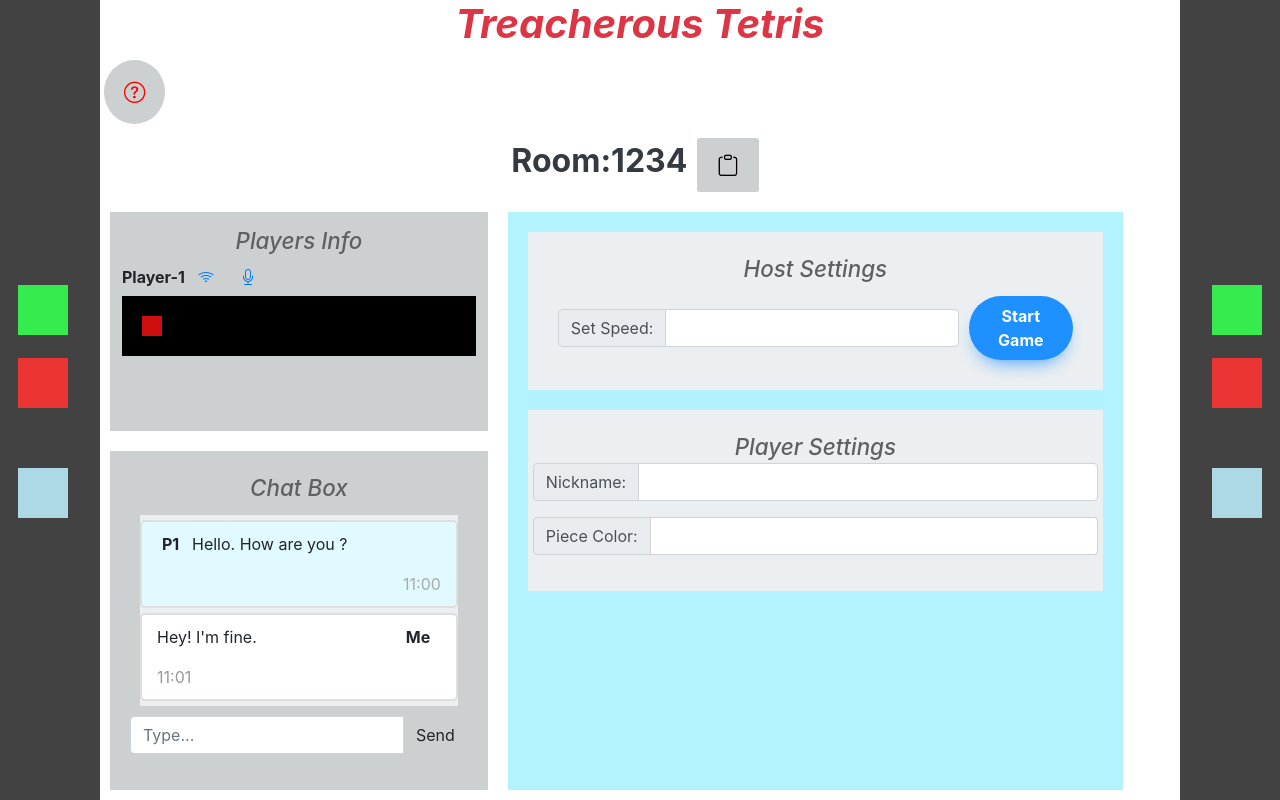
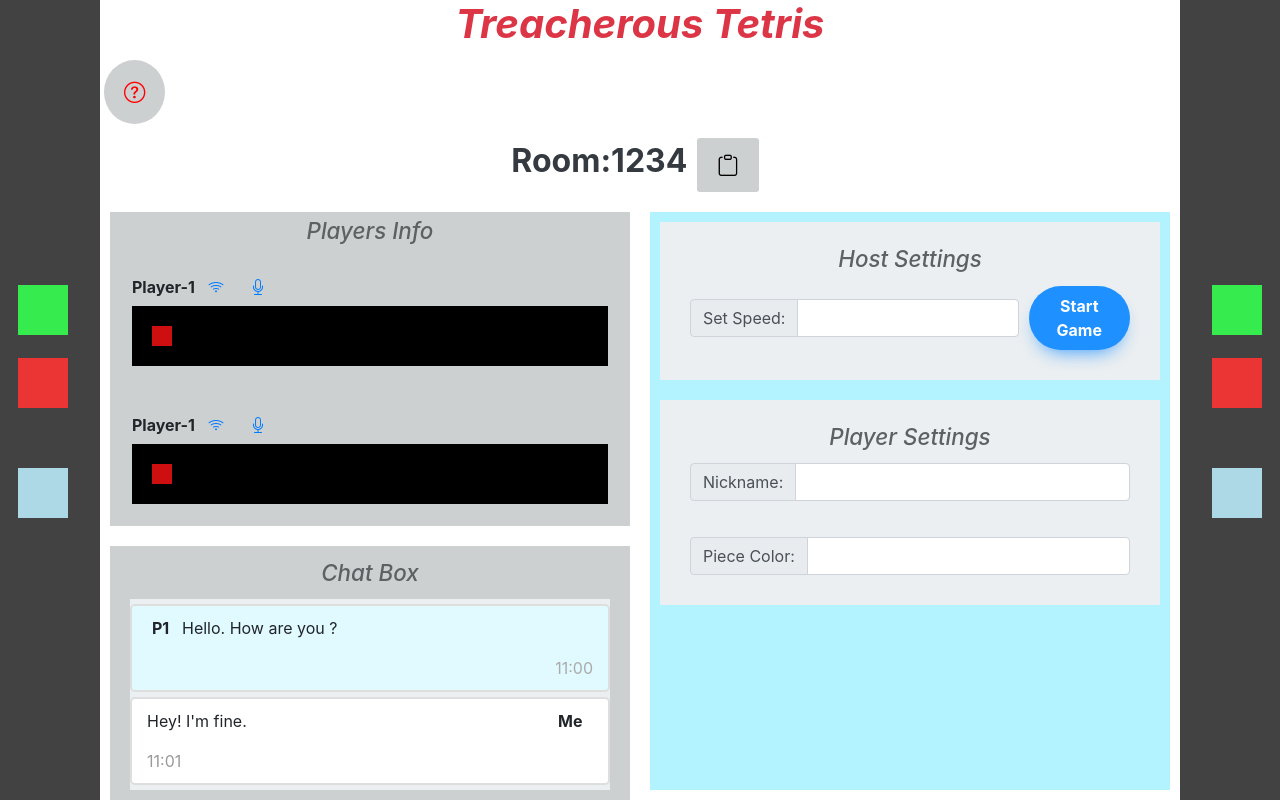
Before and after one commit to ducklin5/TTetris, a React (Create React App) app in the folder code/client/: page /room/4accb4a4-3052-4eba-9e25-3a04d202cc3c in a window 1280 px wide. Built offline with nearby package versions, Linux system fonts and the light colour scheme; no server answers.

Commit message:
editted some alignment issues

```diff
--- a/code/client/src/components/roompage/gameSettingsComponent.css
+++ b/code/client/src/components/roompage/gameSettingsComponent.css
@@ -41,6 +41,12 @@
     justify-content: center;
 }
 
+.player-input{
+    padding: 10px;
+    display: flex;
+    flex-direction: row;
+}
+
 /* Reference for game start button: https://getcssscan.com/css-buttons-examples */
 
 /* CSS */
--- a/code/client/src/components/roompage/gameSettingsComponent.jsx
+++ b/code/client/src/components/roompage/gameSettingsComponent.jsx
@@ -21,7 +21,7 @@ const GameSettingsComponent = (props) => {
             <div className="game-settings-component">
                 <div className="settings-content">
                     <span className="game-title font-italic text-center">Player Settings</span>
-                    <div className='row'>
+                    <div className='player-input'>
                         <div className="input-group mb-3">
                             <div className="input-group-prepend">
                                 <span className="input-group-text" id="inputGroup-sizing-default">Nickname:</span>
@@ -29,8 +29,8 @@ const GameSettingsComponent = (props) => {
                             <input type="text" className="form-control" aria-label="Default" aria-describedby="inputGroup-sizing-default"></input>
                         </div>
                     </div>
-                    <div className='row'>
-                        <div className="input-group mb-3">
+                    <div className='player-input'>
+                        <div className="input-group">
                             <div className="input-group-prepend">
                                 <span className="input-group-text" id="inputGroup-sizing-default">Piece Color:</span>
                             </div>
--- a/code/client/src/components/roompage/playerInfoComponent.css
+++ b/code/client/src/components/roompage/playerInfoComponent.css
@@ -24,6 +24,7 @@
 
 .piece-container {
     padding: 20px;
+    /* width:70%; */
     display: flex;
     background-color: black;
 }
@@ -35,10 +36,14 @@
     background-color: rgb(206, 15, 15);
 }
 
+.player-list{
+    overflow-y: scroll;
+}
+
 .player-info{
     display: flex;
+    padding: 20px;
     flex-direction: column;
-    overflow-y: scroll;
 }
 
 .player-name-button{
--- a/code/client/src/components/roompage/playerInfoComponent.jsx
+++ b/code/client/src/components/roompage/playerInfoComponent.jsx
@@ -7,7 +7,8 @@ const PlayerInfoComponent = (props) => {
         <div className="players-content">
             <link rel="stylesheet" href="https://cdn.jsdelivr.net/npm/bootstrap-icons@1.7.2/font/bootstrap-icons.css"></link>
             <span className="player-title font-italic text-center">Players Info</span>
-            <div className="player-info">
+            <div className="player-list">
+                <div className='player-info'>
                     <div className='player-name-button'>
                         <span className=" text-left font-weight-bold">Player-1</span>
                         <button type="button" className="btn btn-link"><span className="bi bi-wifi"></span></button>
@@ -17,6 +18,21 @@ const PlayerInfoComponent = (props) => {
                         <div className="player-piece"></div>
                     </div>
                 </div>
+
+
+
+                                <div className='player-info'>
+                    <div className='player-name-button'>
+                        <span className=" text-left font-weight-bold">Player-1</span>
+                        <button type="button" className="btn btn-link"><span className="bi bi-wifi"></span></button>
+                        <button type="button" className="btn btn-link"><span className="bi bi-mic"></span></button>
+                    </div>
+                    <div className="piece-container">
+                        <div className="player-piece"></div>
+                    </div>
+                </div>
+
+            </div>
         </div>
     );
 }
--- a/code/client/src/components/roompage/roompage.css
+++ b/code/client/src/components/roompage/roompage.css
@@ -59,6 +59,7 @@ html, body, #root {
     display: flex;
     flex-direction: column;
     overflow: auto;
+    flex: 1;
     /* width:100%; */
 }
 
@@ -66,6 +67,7 @@ html, body, #root {
     display: flex;
     flex-direction: column;
     overflow: auto;
+    flex: 1;
 
 }
 
@@ -83,11 +85,11 @@ html, body, #root {
     flex: 1;
 }
 
-.box-align {
-    padding: 10px;
+/* TODO: check removing affects the UI view */
+/* .box-align {
     display: flex;
     flex-direction: column;
-}
+} */
 
 /* Reference for falling pieces: https://codepen.io/oridr22/pen/mOGddj */
 .piece {
--- a/code/client/src/components/roompage/roompage.jsx
+++ b/code/client/src/components/roompage/roompage.jsx
@@ -61,21 +61,15 @@ const RoomPage = (props) => {
             <div className="room-components">
                 <div className="room-sections-left">
                     <div className="room-box-left">
-                        <div className="box-align">
                             <PlayerInfoComponent />
-                        </div>
                     </div>
                     <div className="room-box-left">
-                        <div className="box-align">
                             <ChatboxComponent />
-                        </div>
                     </div>
                 </div>
                 <div className="room-sections-right">
                     <div className="room-box-right">
-                        <div className="box-align">
                             <ShowComponent />
-                        </div>
                     </div>
                 </div>
             </div>
```
Lines whose indentation alone changed are shown as unchanged.
